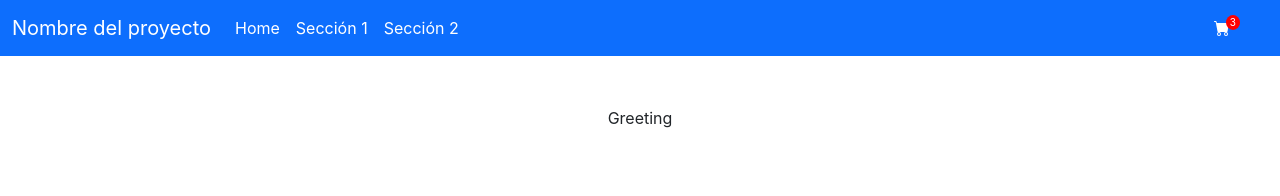
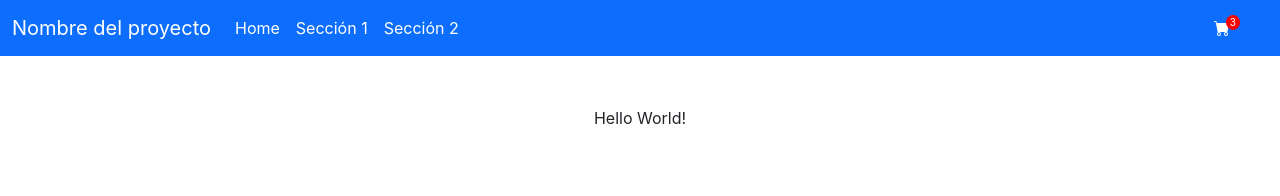
Before and after one commit to lucianoruizm/reactCursoLeo, a React (Create React App) app: page / in a window 1280 px wide. Shown: the top 196 px of the page. Built offline with nearby package versions, Linux system fonts and the light colour scheme.

Commit message:
greeting string

```diff
--- a/src/App.js
+++ b/src/App.js
@@ -7,7 +7,7 @@ function App() {
   return (
     <div className="App">
       <NavBar />
-      <ItemListContainer greeting={'Greeting'} />
+      <ItemListContainer greeting={'Hello World!'} />
     </div>
   );
 }
```
